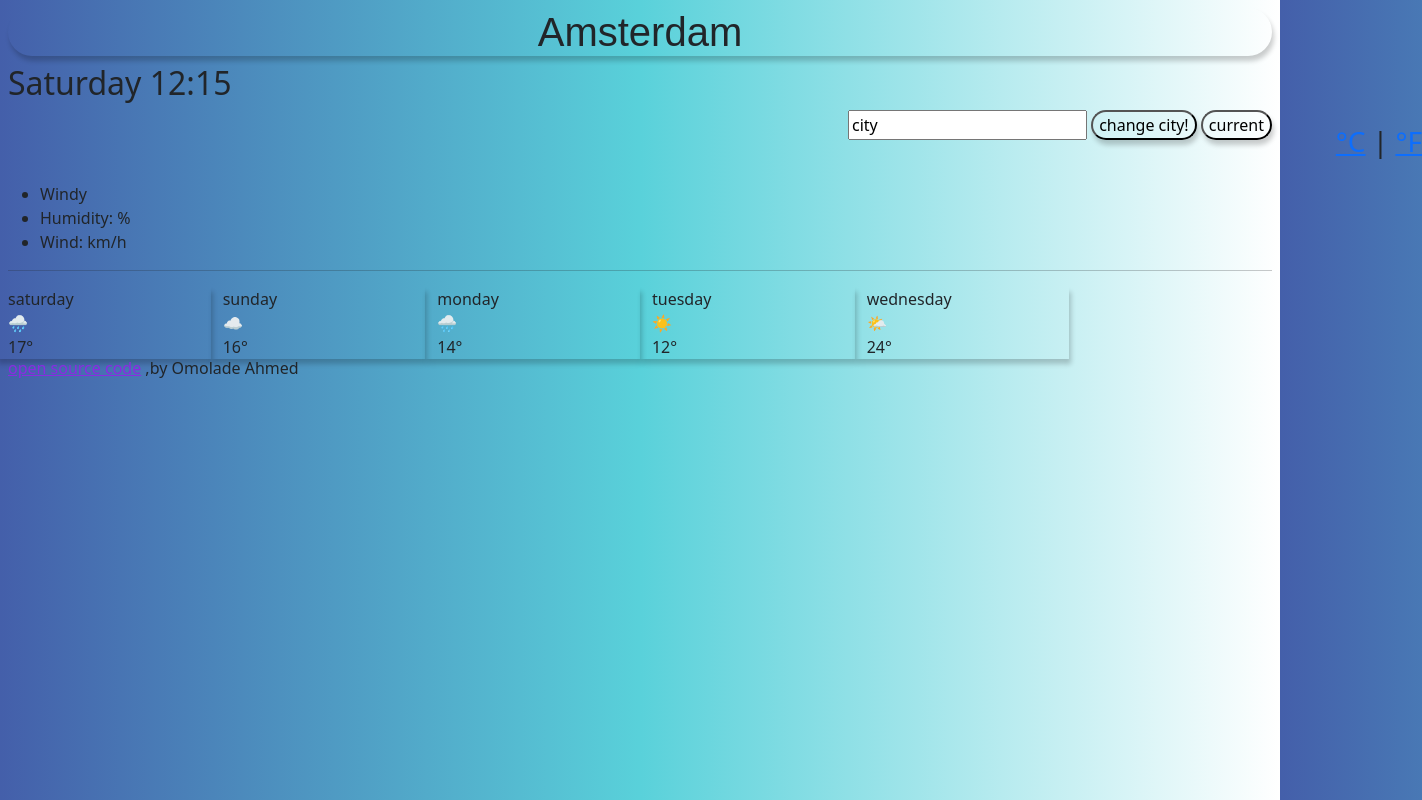
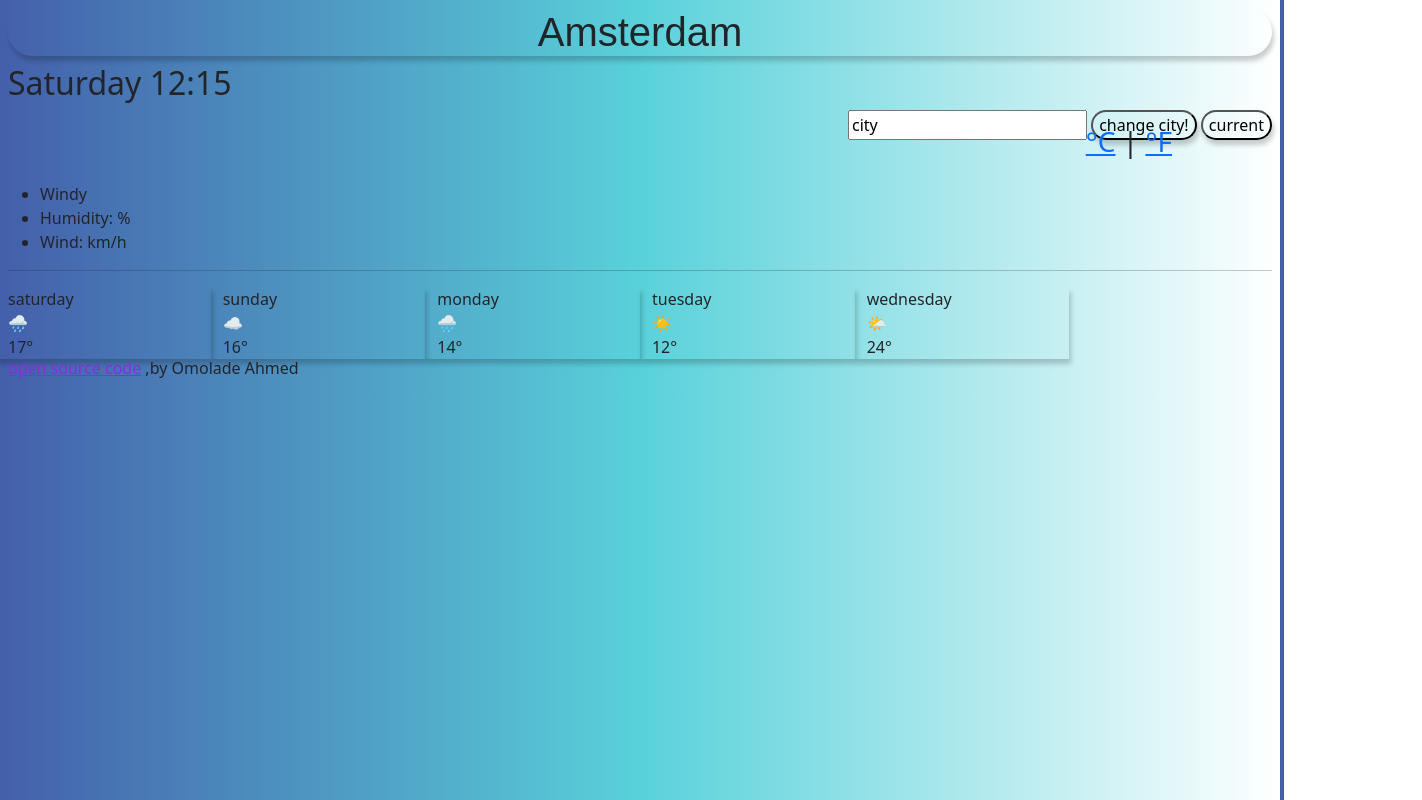
Before and after one commit to Omo249/weatherapphomework, a website built with Parcel: page index.html in a window 1280 px wide. Shown: the whole page, 1422 px wide, since content can reach past the window. Built offline with nearby package versions, Linux system fonts and the light colour scheme; no server answers.

Commit message:
Update styles.css

```diff
--- a/src/styles.css
+++ b/src/styles.css
@@ -74,4 +74,5 @@ body {
   position: relative;
   top: -15px;
   right: -150px;
+  left: -100px;
 }
```
